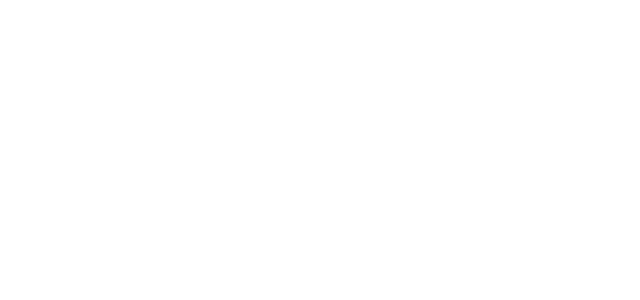
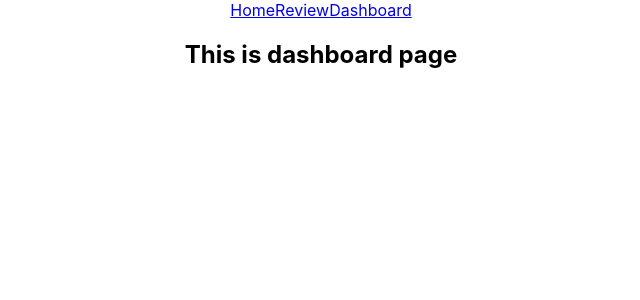
Before and after one commit to Saimon8420/product-analysis, a React (Create React App) app: page /dashboard in a window 1280 px wide. Before the commit this address had no page. Shown: the top 300 px of the page, without its empty margins (319-959 px from the left). Built offline with nearby package versions, Linux system fonts and the light colour scheme.

Commit message:
route seted for all component

```diff
--- a/src/App.js
+++ b/src/App.js
@@ -1,14 +1,25 @@
 import './App.css';
 import { Routes, Route } from 'react-router-dom';
+import Home from './components/Home/Home';
+import Reviews from './components/Reviews/Reviews';
+import Dashboard from './components/Dashboard/Dashboard';
+import NotFound from './components/NotFound/NotFound';
+import Header from './components/Header/Header';
 
 function App() {
   return (
     <div className="App">
+      <Header />
       <Routes>
-        <Route></Route>
-        <Route></Route>
-        <Route></Route>
-        <Route></Route>
+        <Route path='/' element={<Home />}></Route>
+
+        <Route path='/home' element={<Home />}></Route>
+
+        <Route path='/review' element={<Reviews />}></Route>
+
+        <Route path='/dashboard' element={<Dashboard />}></Route>
+
+        <Route path='*' element={<NotFound />}></Route>
       </Routes>
     </div>
   );
--- /dev/null
+++ b/src/components/Header/Header.js
@@ -0,0 +1,16 @@
+import React from 'react';
+import { Link } from 'react-router-dom';
+import './Header.css';
+const Header = () => {
+    return (
+        <div>
+            <nav>
+                <Link to='/home'>Home</Link>
+                <Link to='/review'>Review</Link>
+                <Link to='/dashboard'>Dashboard</Link>
+            </nav>
+        </div>
+    );
+};
+
+export default Header;
--- a/src/components/Home/Home.js
+++ b/src/components/Home/Home.js
@@ -1,5 +1,4 @@
 import React from 'react';
-
 const Home = () => {
     return (
         <div>
--- /dev/null
+++ b/src/components/NotFound/NotFound.js
@@ -0,0 +1,12 @@
+import React from 'react';
+
+const NotFound = () => {
+    return (
+        <div>
+            <h2>Page is not found</h2>
+            <h3>404</h3>
+        </div>
+    );
+};
+
+export default NotFound;
```
Also changed, not shown: src/components/Header/Header.css (added).
